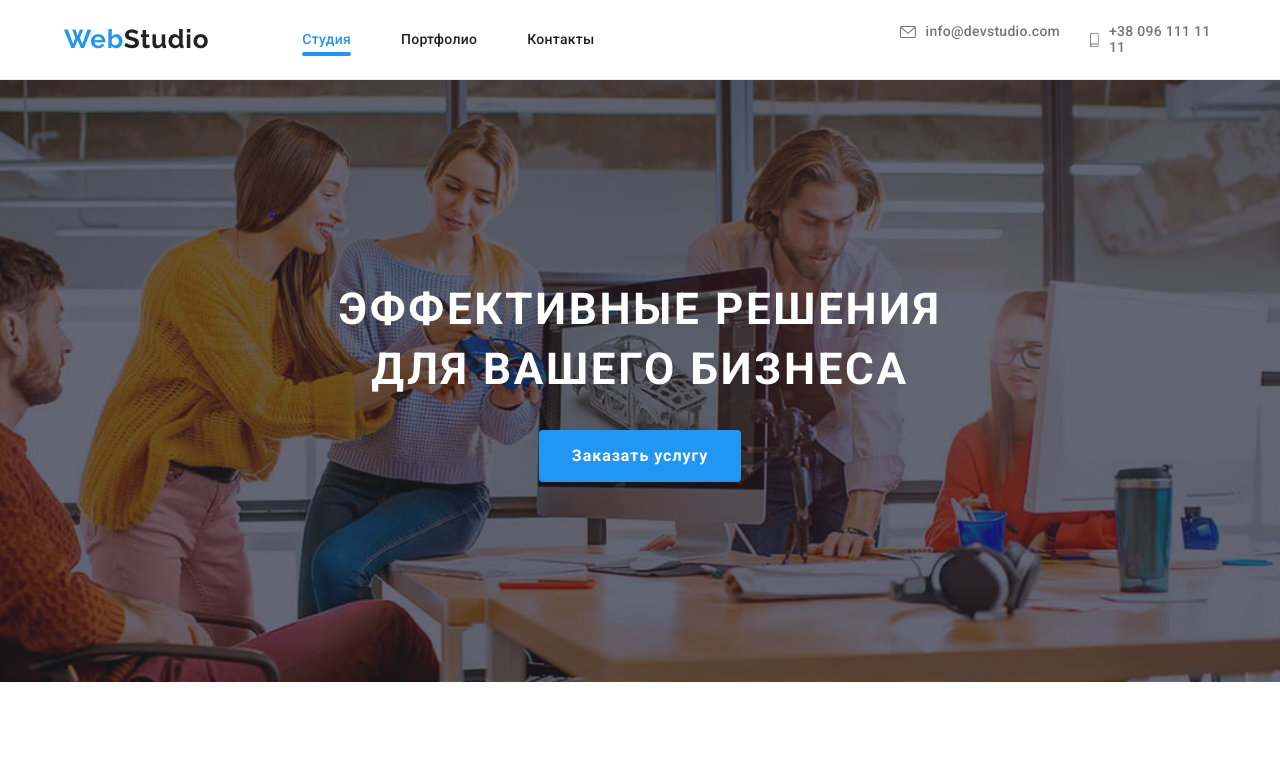
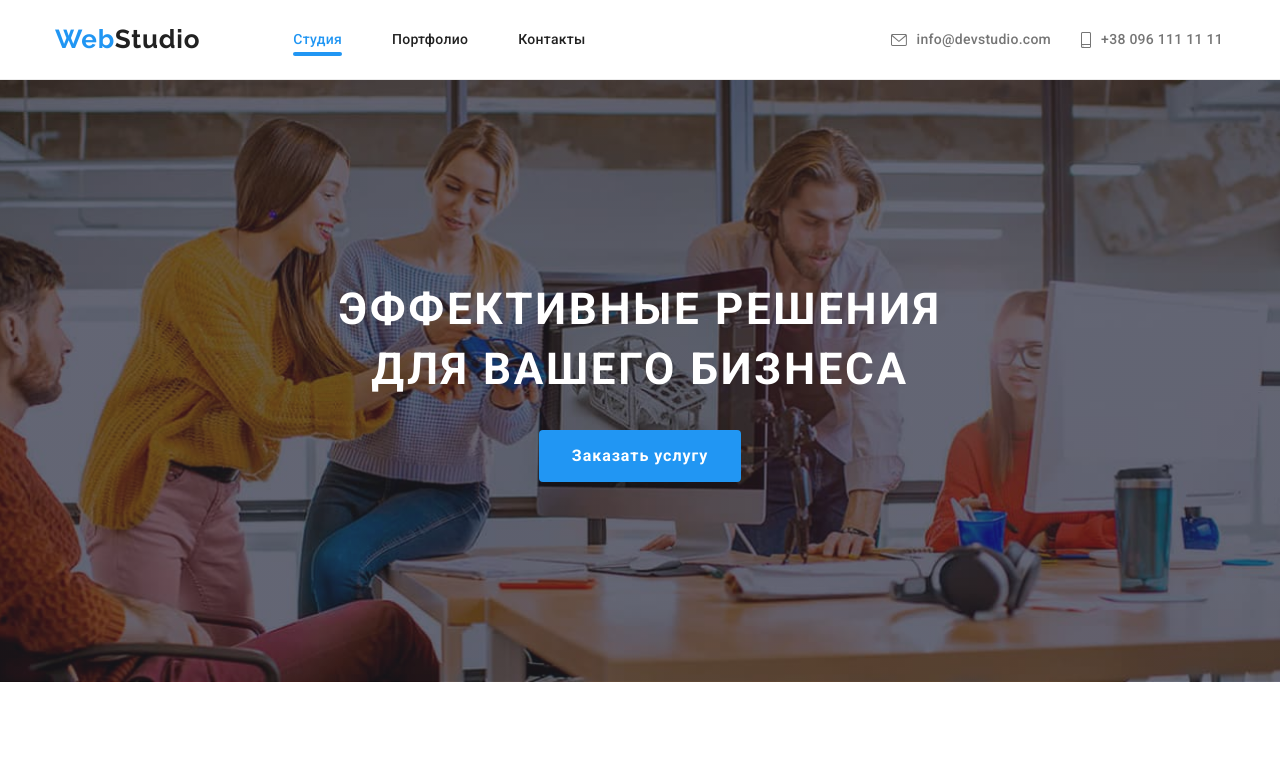
Before and after one commit to MarynaKip/goit-markup-hw-08, a plain HTML site: page index.html in a window 1280 px wide. Shown: the top 773 px of the page. Drawn offline with nearby package versions, Linux system fonts and the light colour scheme.

Commit message:
changes added

```diff
--- a/sass/base/_common.scss
+++ b/sass/base/_common.scss
@@ -55,15 +55,15 @@ textarea {
   padding-right: 15px;
 
   @include for-size(mobile) {
-    width: 462px;
+    width: 480px;
   }
 
   @include for-size(tablet) {
-    width: 750px;
+    width: 768px;
   }
 
   @include for-size(desktop) {
-    width: 1182px;
+    width: 1200px;
   }
 }
 
--- a/sass/layouts/_regular-customers.scss
+++ b/sass/layouts/_regular-customers.scss
@@ -11,6 +11,10 @@
 
 .customer__item {
   margin: 15px;
+
+  @include for-size(desktop) {
+    margin: 0px;
+  }
 }
 
 .customer__link {
--- a/sass/layouts/_team.scss
+++ b/sass/layouts/_team.scss
@@ -38,6 +38,7 @@
   }
 
   @include for-size(desktop) {
+    width: calc((100% - (30px * 3)) / 4);
     &:not(:last-child) {
       margin-right: 30px;
     }
```
Also changed, not shown: css/main.css, css/main.min.css, 2 other files.
